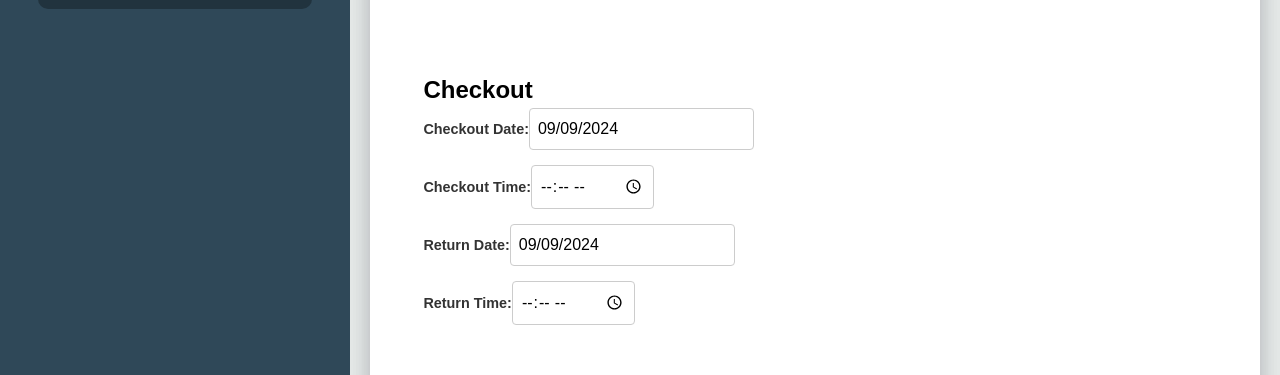
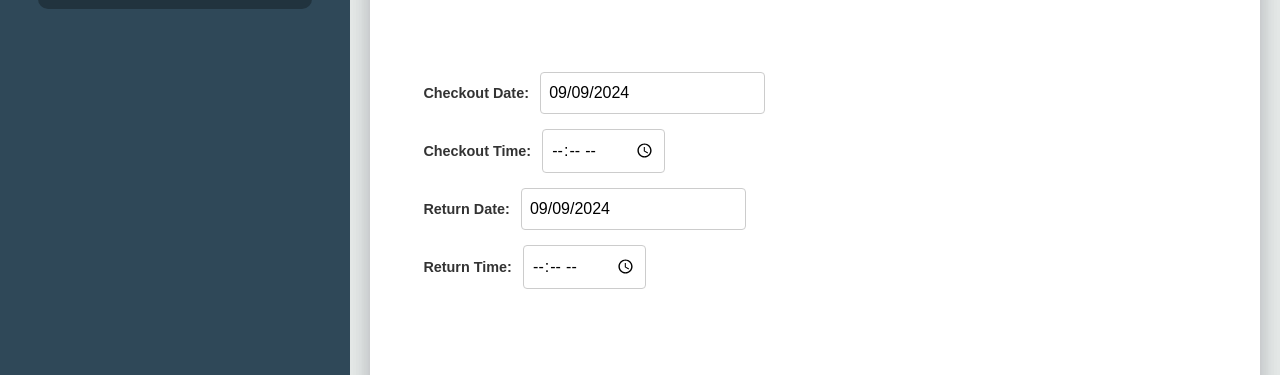
Before and after one commit to masum-aw2000/laptop-reservation-app, a React (Vite) app in the folder frontend/: page /reservations/create in a window 1280 px wide. Shown: the part 183-558 px from the top of the page. Built offline with nearby package versions, Linux system fonts and the light colour scheme; no server answers.

Commit message:
validation bug fixes

```diff
--- a/frontend/src/components/CreateReservation.jsx
+++ b/frontend/src/components/CreateReservation.jsx
@@ -78,8 +78,7 @@ const CreateReservation = () => {
             <Inventory onSelect={handleSelect} selectedItem={selectedItem} />
           </section>
 
-          <section id="checkout-info">
-            <h1>Checkout</h1>
+          <section id='checkout-info'>
                     {/* Checkout date info */}
           <div className="form-field">
             <label>Checkout Date:</label>
@@ -123,6 +122,7 @@ const CreateReservation = () => {
               // onChange={handleChange}
             />
           </div>
+
           </section>
 
           <button type="submit">Create Reservation</button>
--- a/frontend/src/components/styles/globals.scss
+++ b/frontend/src/components/styles/globals.scss
@@ -321,15 +321,13 @@ form{
 
 
   .form-field {
-
     margin-bottom: 15px;
   }
-
-
 
   label {
     font-weight: bold;
     margin-bottom: 5px;
+    margin-right: .7rem;
     font-size: 0.9rem;
     color: #333;
   }
```
Lines whose indentation alone changed are shown as unchanged.
